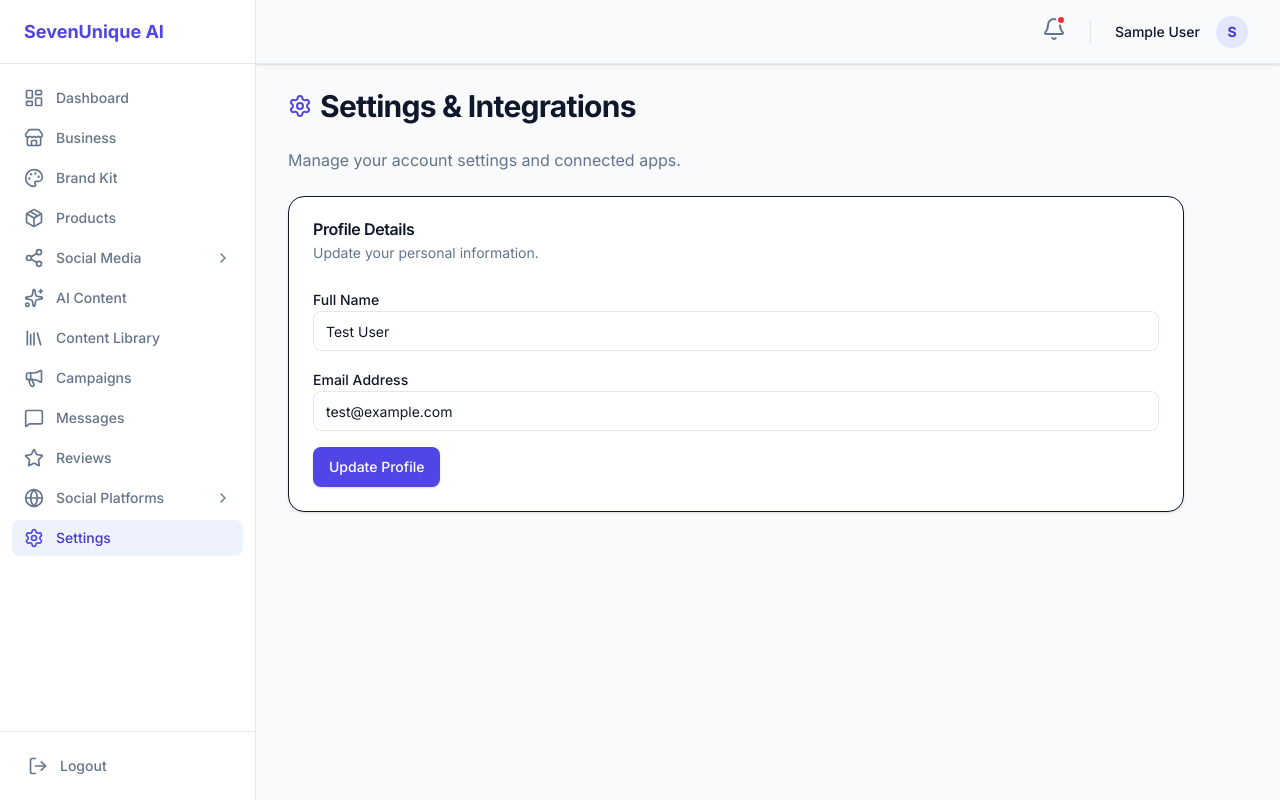
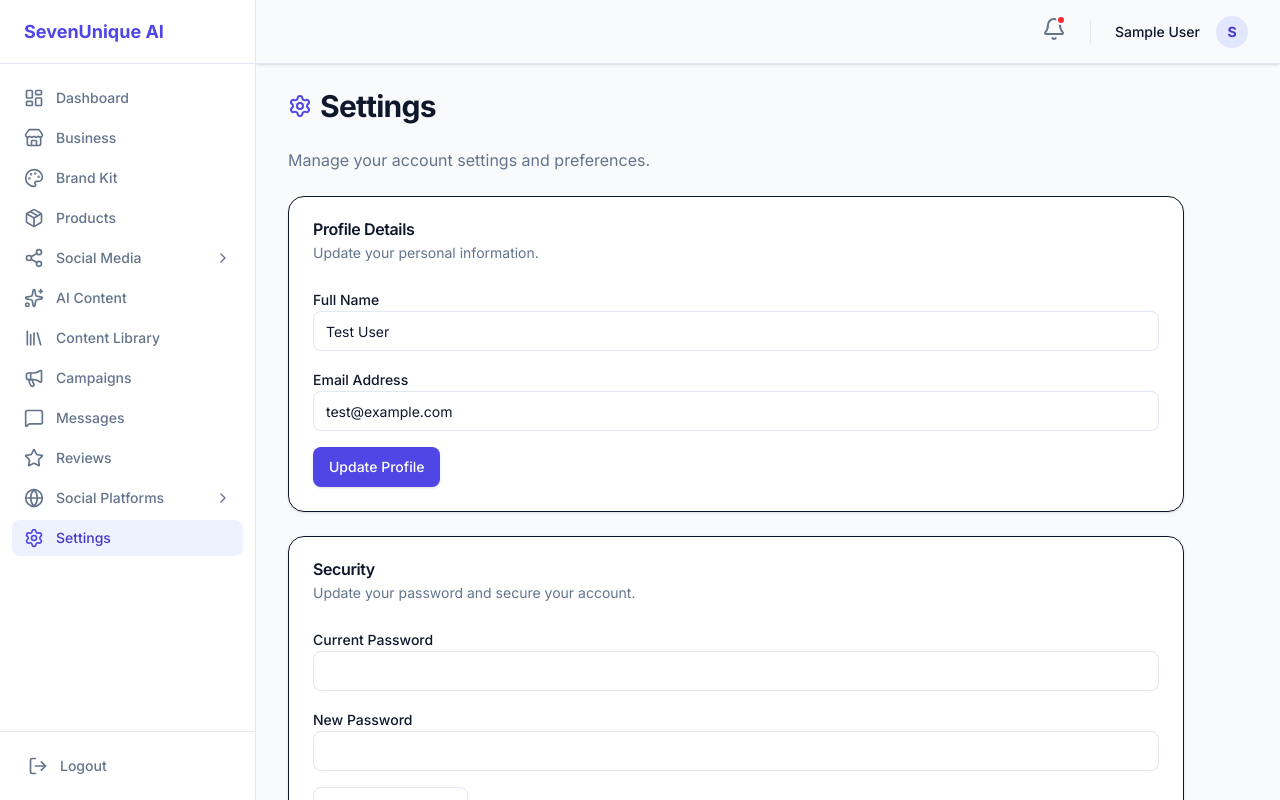
Before and after one commit to sejal-gupta-tech/SU_AI_Frontend, a Next.js app: page /settings in a window 1280 px wide. Built offline with nearby package versions, Linux system fonts and the light colour scheme; sample sign-in values are in the browser's storage.

Commit message:
feat: add social platform integration pages, settings, sidebar, and social service

```diff
--- a/app/(dashboard)/settings/page.tsx
+++ b/app/(dashboard)/settings/page.tsx
@@ -11,6 +11,8 @@ export default function SettingsPage() {
   const [isUpdatingProfile, setIsUpdatingProfile] = useState(false);
   const [profileUpdated, setProfileUpdated] = useState(false);
 
+  const [isChangingPassword, setIsChangingPassword] = useState(false);
+  const [passwordChanged, setPasswordChanged] = useState(false);
 
   const handleUpdateProfile = () => {
     setIsUpdatingProfile(true);
@@ -21,14 +23,22 @@ export default function SettingsPage() {
     }, 1000);
   };
 
+  const handleChangePassword = () => {
+    setIsChangingPassword(true);
+    setTimeout(() => {
+      setIsChangingPassword(false);
+      setPasswordChanged(true);
+      setTimeout(() => setPasswordChanged(false), 3000);
+    }, 1000);
+  };
 
   return (
     <div className="max-w-4xl space-y-6 animate-in fade-in duration-500">
       <div className="flex items-center gap-2">
         <SettingsIcon className="h-6 w-6 text-primary-600" />
-        <h1 className="text-3xl font-bold tracking-tight text-foreground">Settings & Integrations</h1>
+        <h1 className="text-3xl font-bold tracking-tight text-foreground">Settings</h1>
       </div>
-      <p className="text-muted-foreground">Manage your account settings and connected apps.</p>
+      <p className="text-muted-foreground">Manage your account settings and preferences.</p>
 
       <Card>
         <CardHeader>
@@ -55,6 +65,32 @@ export default function SettingsPage() {
           </Button>
         </CardContent>
       </Card>
+
+      <Card>
+        <CardHeader>
+          <CardTitle>Security</CardTitle>
+          <CardDescription>Update your password and secure your account.</CardDescription>
+        </CardHeader>
+        <CardContent className="space-y-4">
+          <div className="space-y-2">
+            <Label htmlFor="current-password">Current Password</Label>
+            <Input id="current-password" type="password" />
+          </div>
+          <div className="space-y-2">
+            <Label htmlFor="new-password">New Password</Label>
+            <Input id="new-password" type="password" />
+          </div>
+          <Button variant="outline" onClick={handleChangePassword} disabled={isChangingPassword}>
+            {isChangingPassword ? (
+              <><Loader2 className="mr-2 h-4 w-4 animate-spin" /> Changing...</>
+            ) : passwordChanged ? (
+              <><Check className="mr-2 h-4 w-4" /> Password Changed</>
+            ) : (
+              "Change Password"
+            )}
+          </Button>
+        </CardContent>
+      </Card>
     </div>
   );
 }
```
